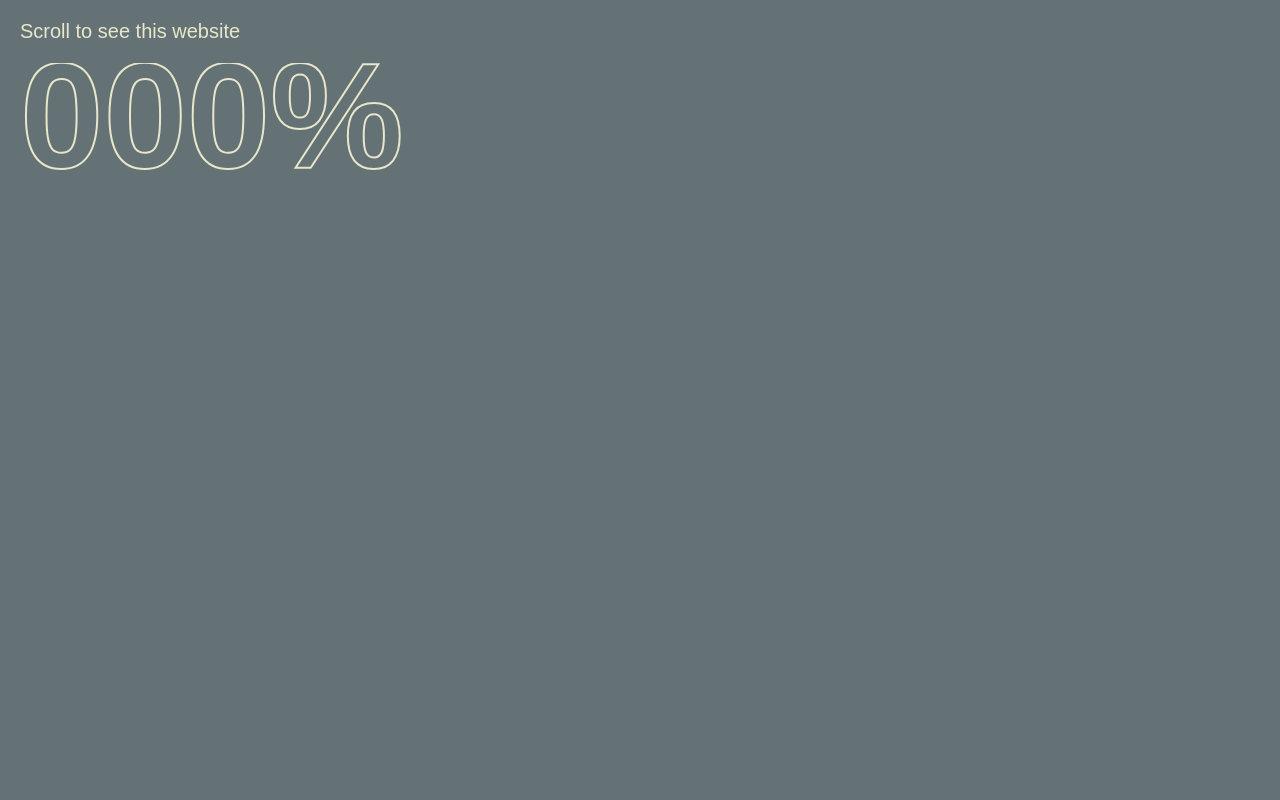
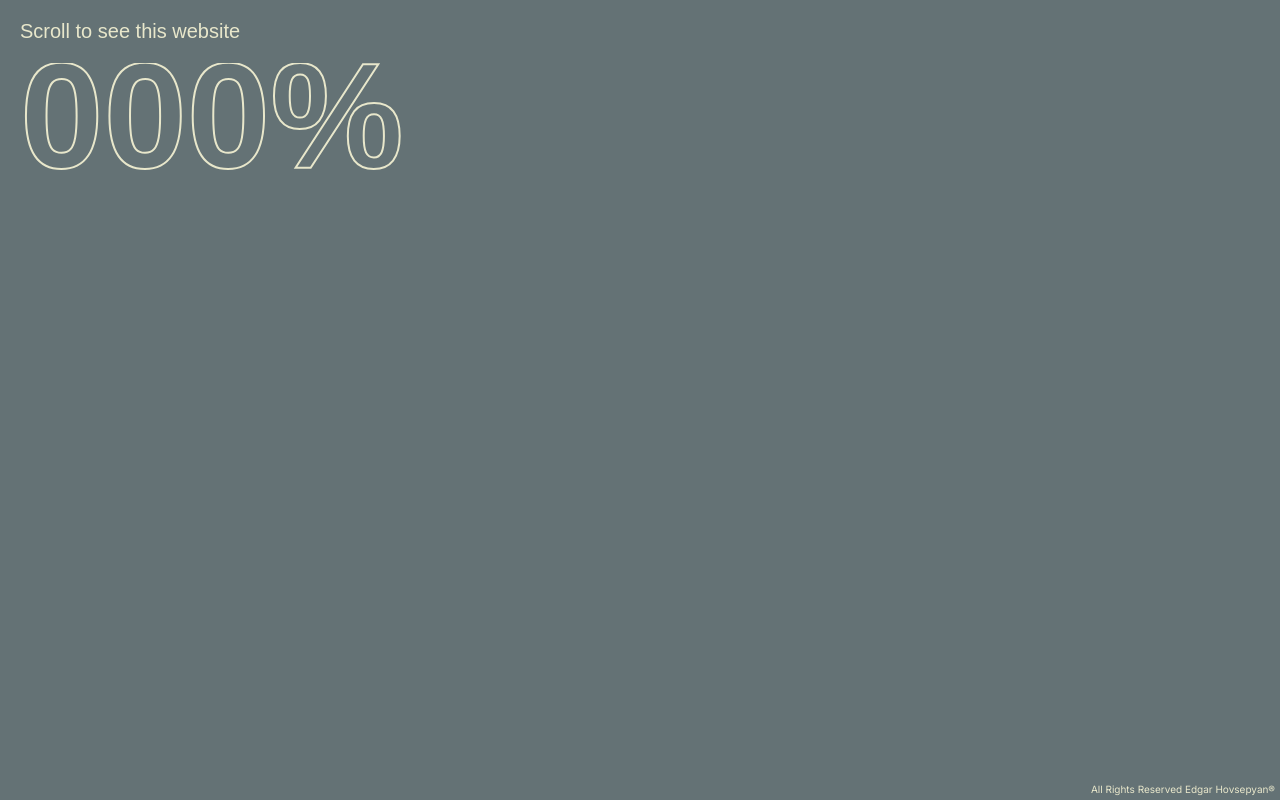
Before and after one commit to hovEdgar/portfolio, a Next.js app: page / in a window 1280 px wide. Built offline with nearby package versions, Linux system fonts and the light colour scheme.

Commit message:
have added footer for gritting page

```diff
--- /dev/null
+++ b/app/components/AllRightsReserved/RightsFooter.module.scss
@@ -0,0 +1,8 @@
+@use 'app/styles' as *;
+
+.footer {
+    width: 100dvw;
+    padding: .5rem;
+    text-align: right;
+    color: $primary-light;
+}
--- /dev/null
+++ b/app/components/AllRightsReserved/index.js
@@ -0,0 +1,15 @@
+import React from "react";
+import styles from './RightsFooter.module.scss';
+import Link from "next/link";
+
+function AllRightsReserved() {
+	return (
+		<footer className={styles.footer}>
+			<Link href={'https://www.linkedin.com/in/edgar-hovsepyan-9ba0b3233/'}>
+				All Rights Reserved Edgar Hovsepyan®
+			</Link>
+		</footer>
+	);
+}
+
+export default AllRightsReserved;
--- a/app/components/DynamicCentralBorder/DynamicCentralBorder.module.scss
+++ b/app/components/DynamicCentralBorder/DynamicCentralBorder.module.scss
@@ -5,7 +5,7 @@
     top: 50%;
     left: 50%;
     transform: translate(-50%, -50%);
-    height: 5vh;
+    height: 5dvh;
     background: $primary-dark;
     z-index: 3;
 
--- a/app/components/DynamicCentralBorder/index.js
+++ b/app/components/DynamicCentralBorder/index.js
@@ -1,7 +1,7 @@
 import React from "react";
-import styles from './DynamicCentralBorder.module.scss';
 import {useSelector} from "react-redux";
 import {selectGlobalState} from "@/app/redux/globalSlice";
+import styles from './DynamicCentralBorder.module.scss';
 
 function DynamicCentralBorder() {
 	const { loader } = useSelector(selectGlobalState);
--- a/app/components/Gritting/Gritting.module.scss
+++ b/app/components/Gritting/Gritting.module.scss
@@ -15,9 +15,10 @@
 }
 
 .bottom {
-    display: block;
     width: 100vw;
     height: 48dvh;
+    display: flex; // this style uses only for fix footer on bottom
+    flex-direction: column-reverse;
     position: fixed;
     bottom: 0;
     z-index: 2;
--- a/app/components/Gritting/index.js
+++ b/app/components/Gritting/index.js
@@ -5,6 +5,7 @@ import ScrollProgress from "@/app/components/ScrollIncrementer";
 import {useSelector} from "react-redux";
 import {selectGlobalState} from "@/app/redux/globalSlice";
 import DynamicCentralBorder from "@/app/components/DynamicCentralBorder";
+import AllRightsReserved from "@/app/components/AllRightsReserved";
 
 function Gritting() {
 	const { loader } = useSelector(selectGlobalState);
@@ -15,7 +16,9 @@ function Gritting() {
 				<ScrollProgress />
 			</div>
 			<DynamicCentralBorder />
-			<div className={styles.bottom} aria-expanded={+loader === 100} />
+			<div className={styles.bottom} aria-expanded={+loader === 100}>
+				<AllRightsReserved />
+			</div>
 		</>
 	);
 }
```
